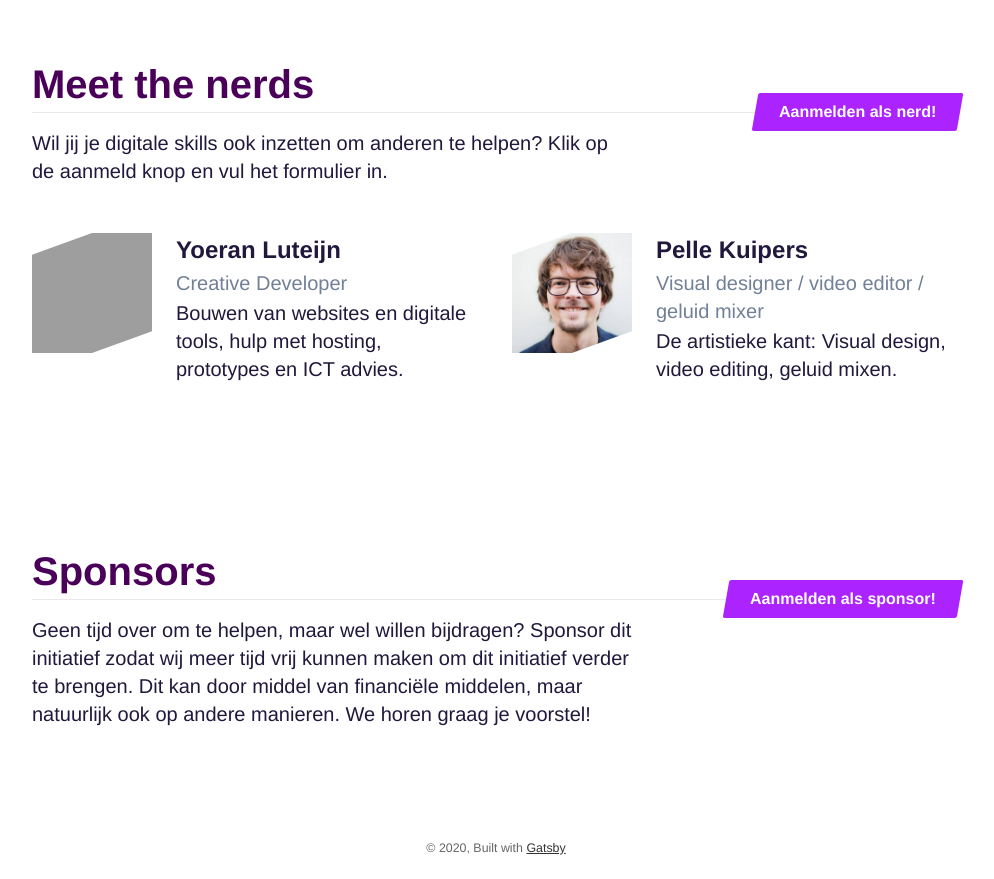
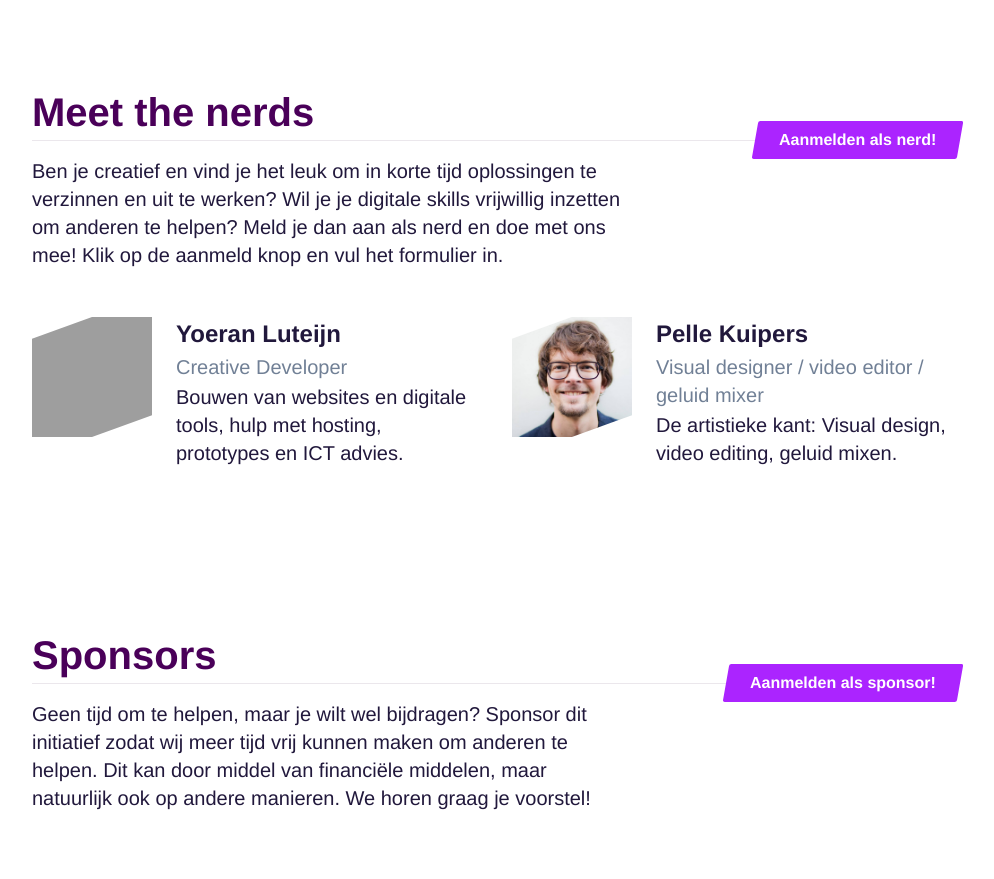
Before and after one commit to yoeran/nerds-against-corona, a Gatsby site: page / in a window 1280 px wide. Shown: the part 1060-1939 px from the top of the page, without its empty margins (144-1138 px from the left). Built offline with nearby package versions, Linux system fonts and the light colour scheme; Gatsby itself is replaced by a stand-in of ours; grey boxes are pictures that could not be loaded.

Commit message:
Update texts

```diff
--- a/src/components/Explainer.tsx
+++ b/src/components/Explainer.tsx
@@ -41,6 +41,7 @@
         <li>Een simpele webpagina om je nieuwe initatief uit te leggen</li>
         <li>
           Advies en opzetten van videochat om je bedrijf draaiende te houden
+          (bijvoorbeeld lessen via videochat)
         </li>
         <li>Online tool inrichten om je vrijwilligers te managen</li>
         <li>Visuals voor je project</li>
--- a/src/components/Sponsors.tsx
+++ b/src/components/Sponsors.tsx
@@ -5,10 +5,10 @@
     <section className="row">
       <h2 className="row-title">Sponsors</h2>
       <p className="row-para">
-        Geen tijd over om te helpen, maar wel willen bijdragen? Sponsor dit
-        initiatief zodat wij meer tijd vrij kunnen maken om dit initiatief
-        verder te brengen. Dit kan door middel van financiële middelen, maar
-        natuurlijk ook op andere manieren. We horen graag je voorstel!
+        Geen tijd om te helpen, maar je wilt wel bijdragen? Sponsor dit
+        initiatief zodat wij meer tijd vrij kunnen maken om anderen te helpen.
+        Dit kan door middel van financiële middelen, maar natuurlijk ook op
+        andere manieren. We horen graag je voorstel!
       </p>
       <a
         className="cta-btn row-btn"
--- a/src/components/Team.tsx
+++ b/src/components/Team.tsx
@@ -45,8 +45,10 @@
       <h2 className="row-title">Meet the nerds</h2>
 
       <p className="row-para">
-        Wil jij je digitale skills ook inzetten om anderen te helpen? Klik op de
-        aanmeld knop en vul het formulier in.
+        Ben je creatief en vind je het leuk om in korte tijd oplossingen te
+        verzinnen en uit te werken? Wil je je digitale skills vrijwillig
+        inzetten om anderen te helpen? Meld je dan aan als nerd en doe met ons
+        mee! Klik op de aanmeld knop en vul het formulier in.
       </p>
 
       <div className={styles.wrap}>
```
